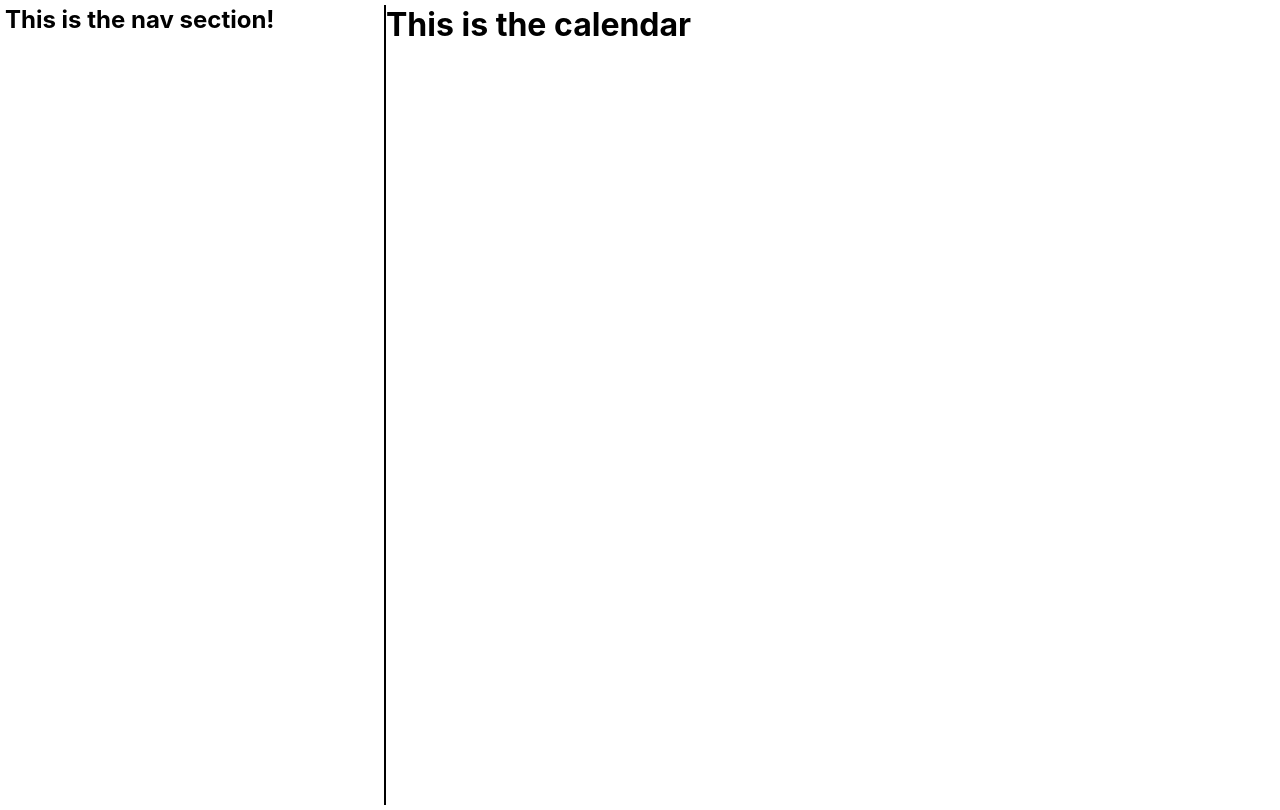
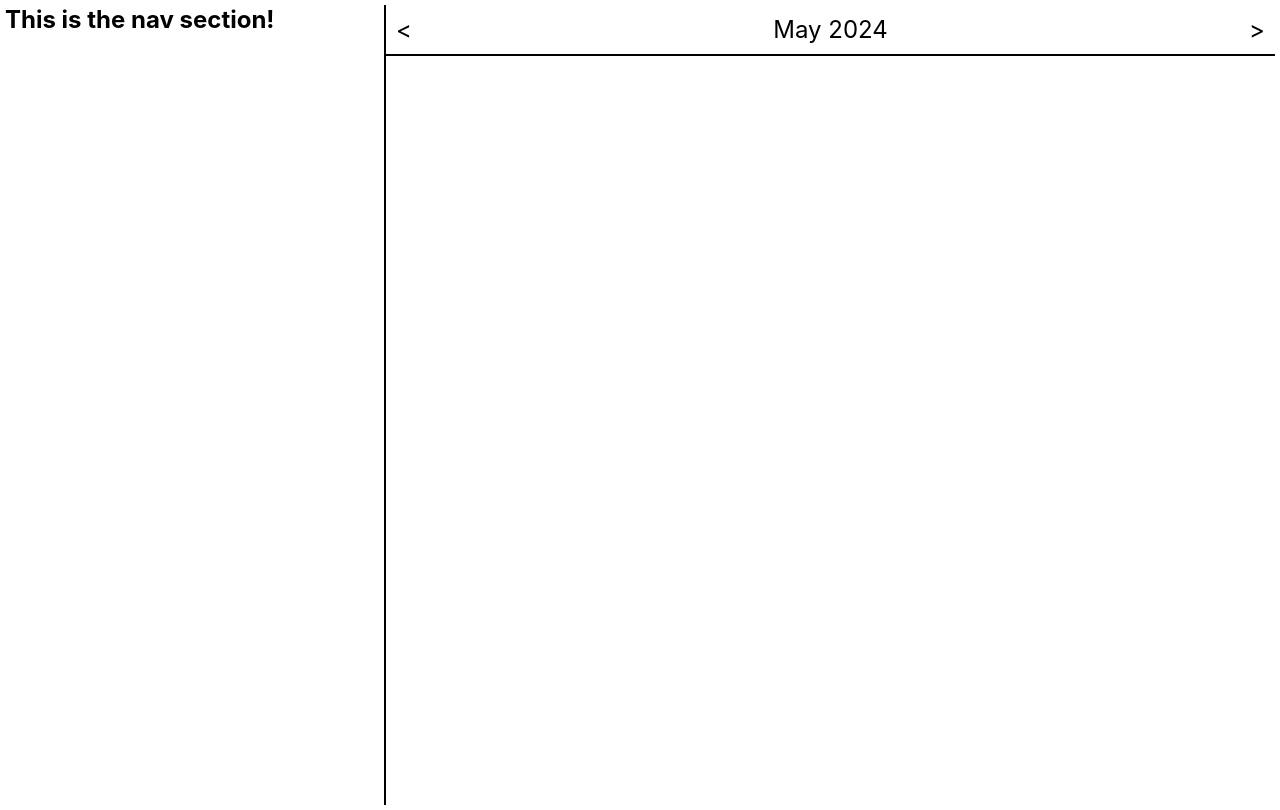
Before and after one commit to MsZoezo/dayta, a React (Vite) app: page / in a window 1280 px wide. Built offline with nearby package versions, Linux system fonts and the light colour scheme.

Commit message:
Met up the monthly calendar

```diff
--- /dev/null
+++ b/src/CalendarViews/MonthlyCalendar/MonthlyCalendar.tsx
@@ -0,0 +1,31 @@
+import { useState } from "react"
+import CalendarHeader from "./CalendarHeader"
+
+function MonthlyCalandar() {
+    let [date, setDate] = useState(new Date())
+
+    function ChangeMonth(offset: number){
+        const maxMonth = 11;
+        let updatedYear = date.getFullYear();
+        let updatedMonth = date.getMonth() + offset;
+
+        if (updatedMonth > maxMonth) {
+            updatedMonth = 0
+            updatedYear++
+        } else if (updatedMonth < 0) {
+            updatedMonth = maxMonth
+            updatedYear--
+        }
+        setDate(new Date(updatedYear, updatedMonth))
+
+    }
+
+    return (
+    <>
+        <CalendarHeader date={date} changeMonthYear={ChangeMonth} />
+    </>
+    )
+}
+
+
+export default MonthlyCalandar;
--- a/src/layouts/CalendarViewLayout.tsx
+++ b/src/layouts/CalendarViewLayout.tsx
@@ -1,3 +1,4 @@
+import MonthlyCalandar from "../CalendarViews/MonthlyCalendar/MonthlyCalendar";
 import ControlPanel from "../ControlPanel/ControlPanel";
 import "./CalendarViewLayout.css"
 
@@ -6,7 +7,7 @@ function CalendarLayout() {
         <div className="Layout">
             <ControlPanel/>
             <main>
-                <h1>This is the calendar</h1>
+                <MonthlyCalandar/>
             </main>
         </div>
     )
```
